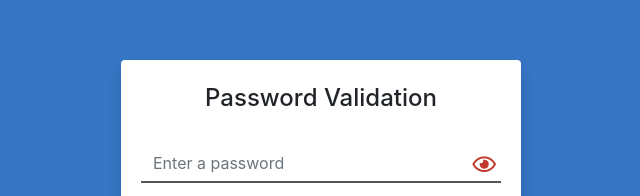
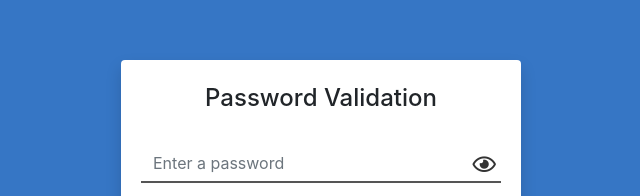
Before and after one commit to ratul16/password-validation, a plain HTML site: page index.html in a window 1280 px wide. Shown: the part 203-399 px from the top of the page, 319-959 px from the left. Drawn offline with nearby package versions, Linux system fonts and the light colour scheme.

Commit message:
files added

```diff
--- a/style.css
+++ b/style.css
@@ -29,7 +29,7 @@ body {
     top: 30px;
     cursor: pointer;
     font-size: 1.3em;
-    color: #C0392B;
+    color: #333;
 }
 
 
```
Also changed, not shown: docs/index.html (deleted, +0 -1 lines), package.json (deleted, +0 -16 lines), README.md, 6 other files.
